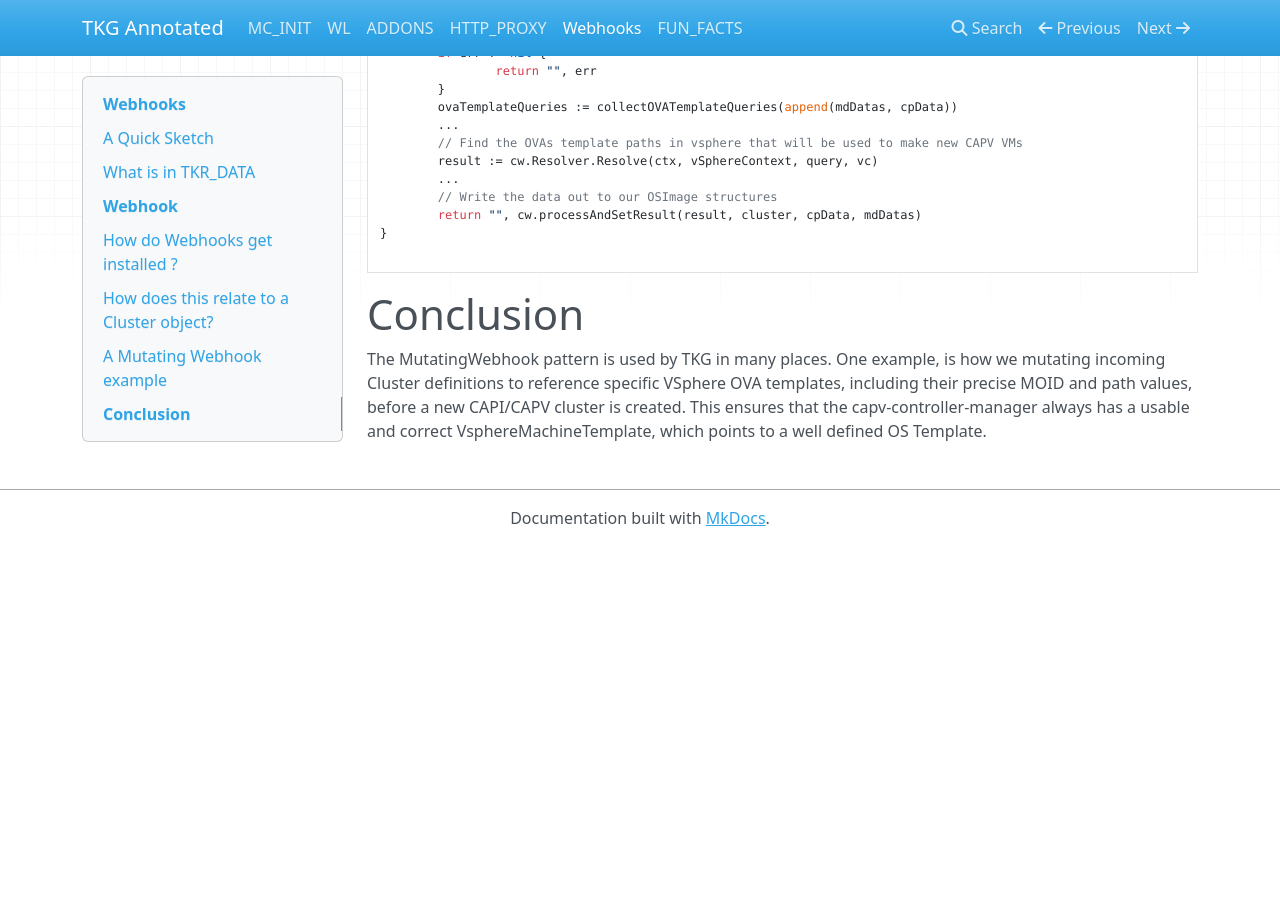
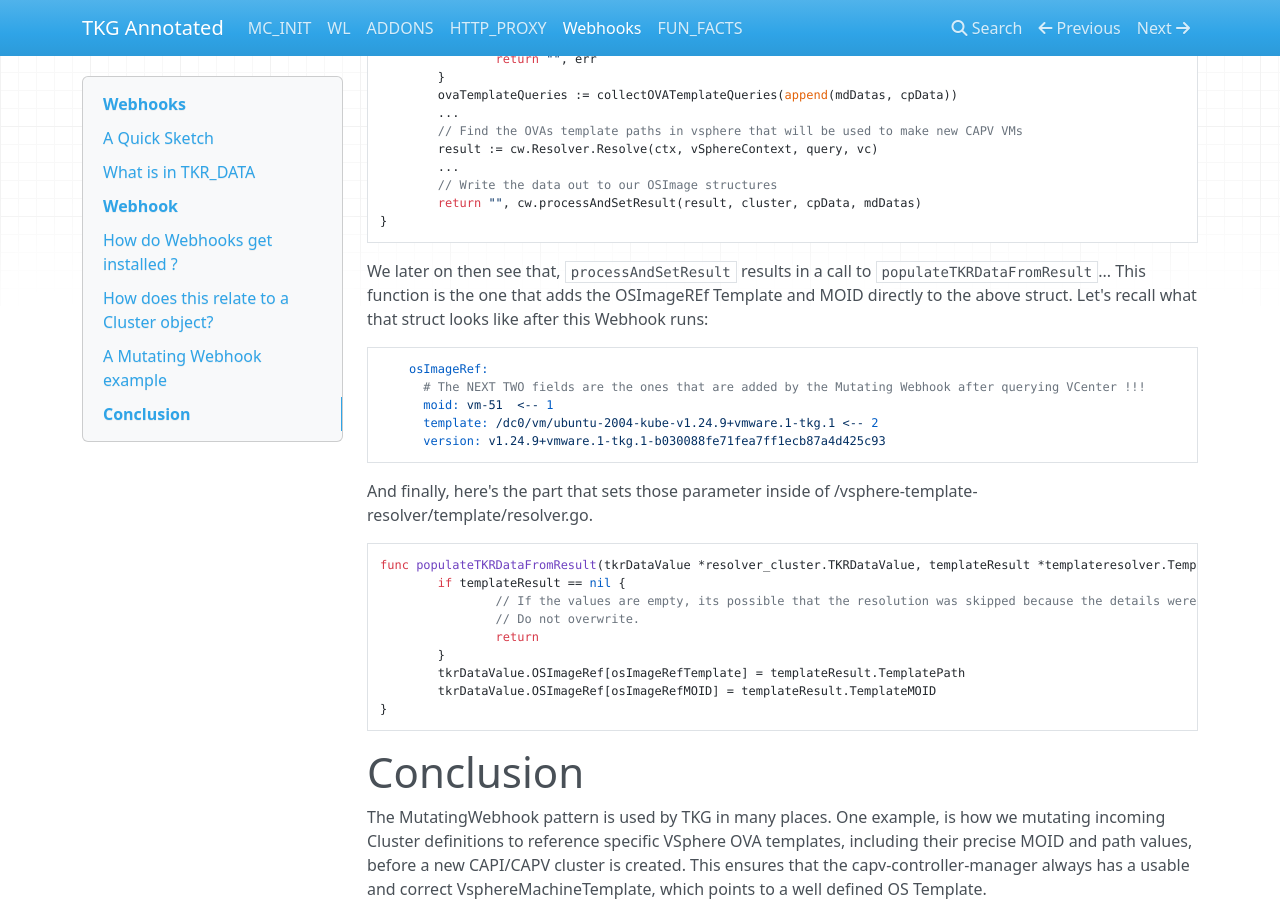
Before and after one commit to jayunit100/tanzu-install-annotated, an MkDocs documentation site: the page built from docs/z3-webhooks.md, in a window 1280 px wide and 900 px high, scrolled down 6329 px. Built offline with MkDocs 1.6.1, drawn with Linux system fonts in a browser that asks for light colours; nearby versions of some CDN libraries; before the commit the page ends 6875 px from its top, so only the background shows below that; some of the changed text lies outside the part shown.

Commit message:
Update z3-webhooks.md

````diff
--- a/docs/z3-webhooks.md
+++ b/docs/z3-webhooks.md
@@ -139,18 +139,16 @@
             run.tanzu.vmware.com/os-image: v1.24.9---vmware.1-tkg.1-b030088fe71fea7ff1ecb87a4d425c93
             run.tanzu.vmware.com/tkr: v1.24.9---vmware.1-tkg.1
           osImageRef:
-            moid: vm-51
-            template: /dc0/vm/ubuntu-2004-kube-v1.24.9+vmware.1-tkg.1
+            # The NEXT TWO fields are the ones that are added by the Mutating Webhook after querying VCenter !!!
+            moid: vm-51  <-- 1
+            template: /dc0/vm/ubuntu-2004-kube-v1.24.9+vmware.1-tkg.1 <-- 2
             version: v1.24.9+vmware.1-tkg.1-b030088fe71fea7ff1ecb87a4d425c93
 ```
 Looking just a few lines down in the same cluster object, we see that the `machineDeployment` definition, in fact, will reference the
 - image-type: ova
 - os-name: ubuntu
-fields:
+fields, and then those `labels` will be mappable to a VM Image template that can be called inside the MachineDeployment definitions.
 ```
-            moid: vm-51
-            template: /dc0/vm/ubuntu-2004-kube-v1.24.9+vmware.1-tkg.1
-            version: v1.24.9+vmware.1-tkg.1-b030088fe71fea7ff1ecb87a4d425c93
     version: v1.24.9+vmware.1
     workers:
       machineDeployments:
@@ -329,8 +327,34 @@
         // Write the data out to our OSImage structures
         return "", cw.processAndSetResult(result, cluster, cpData, mdDatas)
 }
+```
+
+We later on then see that, `processAndSetResult` results in a call to `populateTKRDataFromResult`... This function is the one that
+adds the OSImageREf Template and MOID directly to the above struct.  Let's recall what that struct looks like
+after this Webhook runs:
 
 ```
+    osImageRef:
+      # The NEXT TWO fields are the ones that are added by the Mutating Webhook after querying VCenter !!!
+      moid: vm-51  <-- 1
+      template: /dc0/vm/ubuntu-2004-kube-v1.24.9+vmware.1-tkg.1 <-- 2
+      version: v1.24.9+vmware.1-tkg.1-b030088fe71fea7ff1ecb87a4d425c93
+```
+
+And finally, here's the part that sets those parameter inside of /vsphere-template-resolver/template/resolver.go.
+
+```
+func populateTKRDataFromResult(tkrDataValue *resolver_cluster.TKRDataValue, templateResult *templateresolver.TemplateResult) {
+        if templateResult == nil {
+                // If the values are empty, its possible that the resolution was skipped because the details were already present.
+                // Do not overwrite.
+                return
+        }
+        tkrDataValue.OSImageRef[osImageRefTemplate] = templateResult.TemplatePath
+        tkrDataValue.OSImageRef[osImageRefMOID] = templateResult.TemplateMOID
+}
+```
+
 
 # Conclusion
 
````
